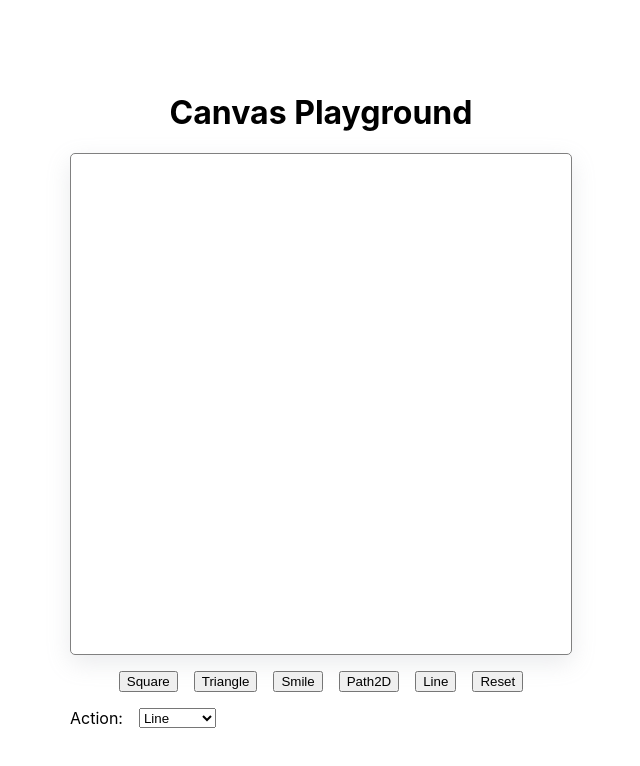
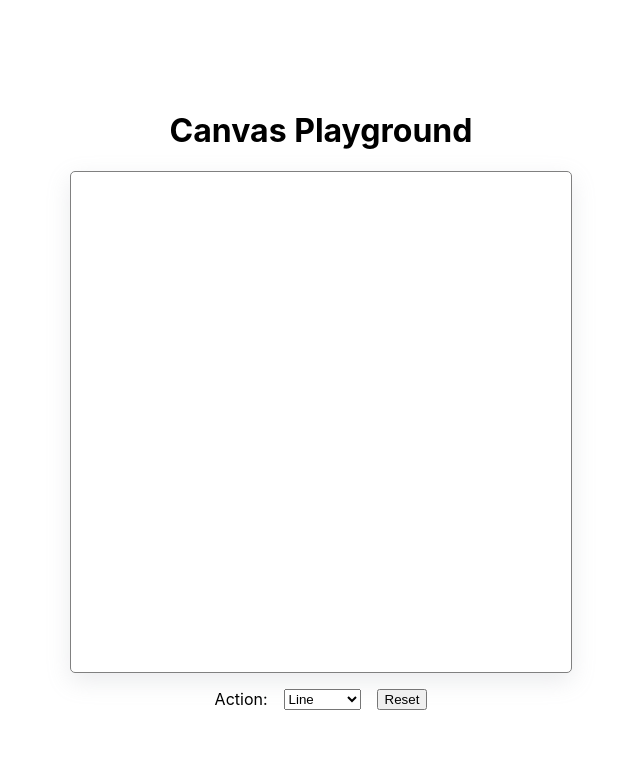
Before and after one commit to Talbekk/canvas-sandbox, a React (Create React App) app: page / in a window 1280 px wide. Shown: the top 766 px of the page, without its empty margins (319-959 px from the left). Built offline with nearby package versions, Linux system fonts and the light colour scheme.

Commit message:
fixes container text area issue

```diff
--- a/src/components/DrawingCanvas/index.tsx
+++ b/src/components/DrawingCanvas/index.tsx
@@ -1,4 +1,4 @@
-import { ChangeEvent, FunctionComponent, MouseEvent, useCallback, useLayoutEffect, useState } from 'react';
+import { ChangeEvent, FunctionComponent, MouseEvent, useCallback, useEffect, useLayoutEffect, useRef, useState } from 'react';
 import styles from './styles.module.css';
 
 type ElementObject = {
@@ -152,6 +152,7 @@ export const DrawingCanvas: FunctionComponent = () => {
     const [ action, setAction ] = useState<ActionStatus>('none');
     const [ selectedTool, setSelectedTool ] = useState<'line' | 'square' | 'selection' | 'text'>('line');
     const [ selectedElement, setSelectedElement ] = useState<ElementObject | null>(null);
+    const textAreaRef = useRef<HTMLTextAreaElement>(null);
 
     useLayoutEffect(() => {
         const canvas: any = document.getElementById('certificates-canvas');
@@ -182,72 +183,12 @@ export const DrawingCanvas: FunctionComponent = () => {
         }
     }, [elements, selectedTool]);
 
-    const square = useCallback(() => {
-        const canvas: any = document.getElementById('certificates-canvas');
-        if (canvas?.getContext) {
-            const ctx: CanvasRenderingContext2D = canvas.getContext('2d');
-            ctx.fillRect(125, 50, 75, 75);
+    useEffect(() => {
+        const textArea = textAreaRef.current;
+        if(action === 'writing') {
+            textArea?.focus();
         }
-    }, []);
-
-    const triangle = useCallback(() => {
-        const canvas: any = document.getElementById('certificates-canvas');
-        if (canvas?.getContext) {
-            const ctx: CanvasRenderingContext2D = canvas.getContext('2d');
-            ctx.beginPath();
-            ctx.moveTo(75, 50);
-            ctx.lineTo(100, 75);
-            ctx.lineTo(100, 25);
-            ctx.fill();
-        }
-    }, []);
-
-    const smile = useCallback(() => {
-        const canvas: any = document.getElementById('certificates-canvas');
-        if (canvas?.getContext) {
-            const ctx: CanvasRenderingContext2D = canvas.getContext('2d');
-            ctx.beginPath();
-            ctx.arc(75, 75, 50, 0, Math.PI * 2, true); // Outer circle
-            ctx.moveTo(110, 75);
-            ctx.arc(75, 75, 35, 0, Math.PI, false); // Mouth (clockwise)
-            ctx.moveTo(65, 65);
-            ctx.arc(60, 65, 5, 0, Math.PI * 2, true); // Left eye
-            ctx.moveTo(95, 65);
-            ctx.arc(90, 65, 5, 0, Math.PI * 2, true); // Right eye
-            ctx.stroke();
-        }
-    }, []);
-
-    const path2D = useCallback(() => {
-        const canvas: any = document.getElementById('certificates-canvas');
-        if (canvas?.getContext) {
-            const ctx: CanvasRenderingContext2D = canvas.getContext('2d');
-            const rectangle = new Path2D();
-            rectangle.rect(10, 10, 50, 50);
-
-            const circle = new Path2D();
-            circle.arc(100, 35, 25, 0, 2 * Math.PI);
-
-            ctx.stroke(rectangle);
-            ctx.fill(circle);
-        }
-    }, []);
-
-    const line = useCallback(() => {
-        const canvas: any = document.getElementById('certificates-canvas');
-        if (canvas?.getContext) {
-            const ctx: CanvasRenderingContext2D = canvas.getContext('2d');
-            ctx.beginPath();
-            ctx.moveTo(283, 444);
-            ctx.lineTo(344, 280);
-            ctx.stroke();
-
-            ctx.beginPath();
-            ctx.moveTo(288, 676);
-            ctx.lineTo(559, 435);
-            ctx.stroke();
-        }
-    }, []);
+    }, [action]);
 
     const resetCanvas = useCallback(() => {
         const canvas: any = document.getElementById('certificates-canvas');
@@ -255,6 +196,7 @@ export const DrawingCanvas: FunctionComponent = () => {
             const ctx: CanvasRenderingContext2D = canvas.getContext('2d');
             ctx.clearRect(0, 0, canvas.width, canvas.height);
             setElements([]);
+            setSelectedElement(null);
         }
     }, []);
 
@@ -326,20 +268,12 @@ export const DrawingCanvas: FunctionComponent = () => {
 
     return (
         <section className={styles.drawingCanvasSection}>
-            {(action === 'writing') ? <textarea style={{position: 'fixed', top: selectedElement?.y1, left: selectedElement?.x1}}/> : null}
+            {(action === 'writing' && selectedElement) ? <textarea ref={textAreaRef} style={{position: 'relative', width: '150px', top: selectedElement?.y1, left: selectedElement?.x1, zIndex: 1}}/> : null}
             <canvas id="certificates-canvas" className={styles.drawingCanvasContainer} height="500" width="500" onMouseDown={handleMouseDown} onMouseMove={handleMouseMove} onMouseUp={handleMouseUp}>
                 Custom certificate
             </canvas>
             <div className={styles.actionButtonRow}>
-                <button onClick={square}>Square</button>
-                <button onClick={triangle}>Triangle</button>
-                <button onClick={smile}>Smile</button>
-                <button onClick={path2D}>Path2D</button>
-                <button onClick={line}>Line</button>
-                <button onClick={resetCanvas}>Reset</button>
-            </div>
-            <div className={styles.drawingRow}>
-                <label htmlFor="drawing-element-select" className={styles.drawingElementSelectField}>
+            <label htmlFor="drawing-element-select" className={styles.drawingElementSelectField}>
                     Action:
                 <select id="drawing-element-select" onChange={handleElementSelect}>
                     <option value='line'>Line</option>
@@ -348,6 +282,7 @@ export const DrawingCanvas: FunctionComponent = () => {
                     <option value='text'>Text</option>
                 </select>
                 </label>
+                <button onClick={resetCanvas}>Reset</button>
             </div>
         </section>
     );
```
